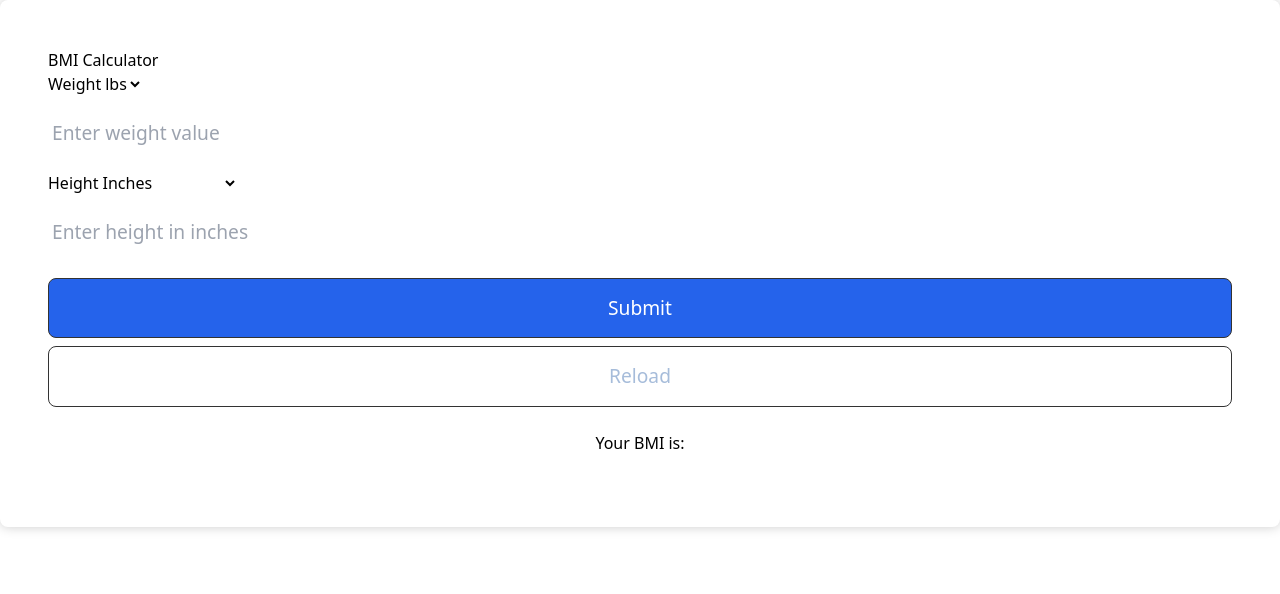
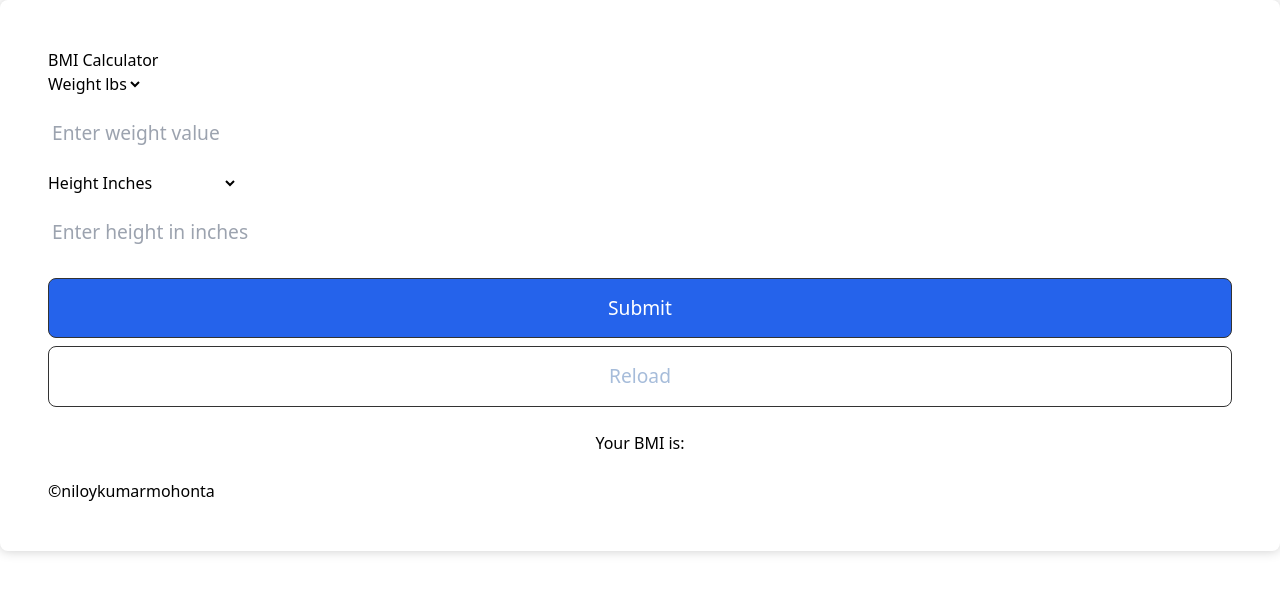
Before and after one commit to niloy1513991/BMI_Calculator, a React (Vite) app: page / in a window 1280 px wide. Shown: the top 594 px of the page. Built offline with nearby package versions, Linux system fonts and the light colour scheme.

Commit message:
Update App.jsx and other changes

```diff
--- a/src/App.jsx
+++ b/src/App.jsx
@@ -143,6 +143,9 @@ const App = () => {
             </h3>
             <p>{message}</p>
           </div>
+          <div className="mx-auto text-center text-slate-700">
+            &copy;niloykumarmohonta
+          </div>
         </form>
       </div>
     </>
```
